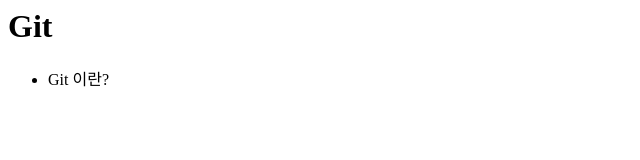
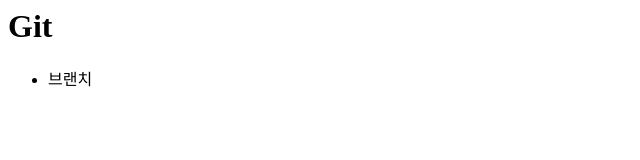
Before and after one commit to junheung/junheung_git, a plain HTML site: page index.html in a window 1280 px wide. Shown: the full height of the page, 0-640 px from the left. Drawn offline with Linux system fonts and the light colour scheme.

Commit message:
브랜치 추가

```diff
--- a/index.html
+++ b/index.html
@@ -7,7 +7,7 @@
 			<h1>Git</h1>
 		</header>
 		<ul>
-			<li>Git 이란?</li>
+			<li>브랜치</li>
 		</ul>
 	</body>
 </html>
```
